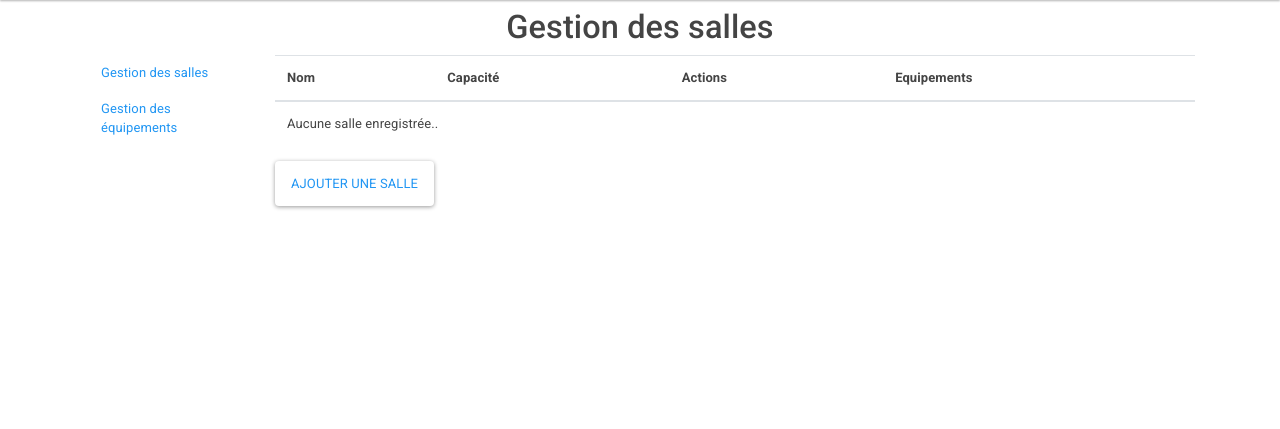
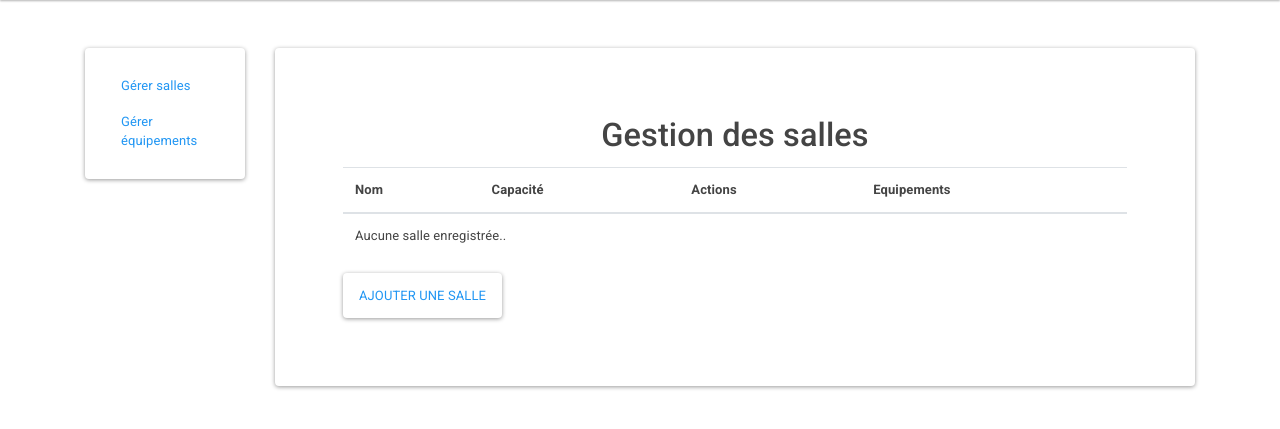
Before and after one commit to AxelUrbain/UP_BE_EDT, a Symfony app: template templates/classroom/index.html.twig in a window 1280 px wide. Shown: the part 80-509 px from the top of the page. Run offline with Twig, Linux system fonts and the light colour scheme; the template is opened without the code that fills it, so the values that code supplies are empty; form fields are guessed from the names that the template uses; some libraries are stand-ins or nearby versions.

Commit message:
card equipments classrooms

```diff
--- a/templates/administration/menu_vertical.html.twig
+++ b/templates/administration/menu_vertical.html.twig
@@ -1,4 +1,4 @@
 <nav class="nav flex-column">
-    <a class="nav-link" href="{{ path('classroom_index') }}">Gestion des salles</a>
-    <a class="nav-link" href="{{ path('equipments_index') }}">Gestion des équipements</a>
+    <a class="nav-link" href="{{ path('classroom_index') }}">Gérer salles</a>
+    <a class="nav-link" href="{{ path('equipments_index') }}">Gérer équipements</a>
 </nav>
--- a/templates/classroom/index.html.twig
+++ b/templates/classroom/index.html.twig
@@ -2,15 +2,19 @@
 
 
 {% block body %}
-
-    <h1 class="text-center mt-2 mb-2">Gestion des salles</h1>
-
-    <div class="container">
+    <div class="container mt-5">
         <div class="row">
             <div class="col-2">
+                <div class="card">
+                    <div class="card-body">
                         {% include 'administration/menu_vertical.html.twig' %}
                     </div>
+                </div>
+            </div>
             <div class="col-10">
+                <div class="card p-5">
+                    <div class="card-body">
+                        <h1 class="card-title text-center">Gestion des salles</h1>
                         <table class="table table-hover">
                             <thead>
                             <tr>
@@ -57,5 +61,7 @@
                     </div>
                 </div>
             </div>
+        </div>
+    </div>
 
 {% endblock %}
```
Also changed, not shown: templates/classroom/edit.html.twig (+11 -7 lines), templates/equipments/edit.html.twig (+11 -7 lines), templates/equipments/index.html.twig (+11 -5 lines). Lines whose indentation alone changed are shown as unchanged.
